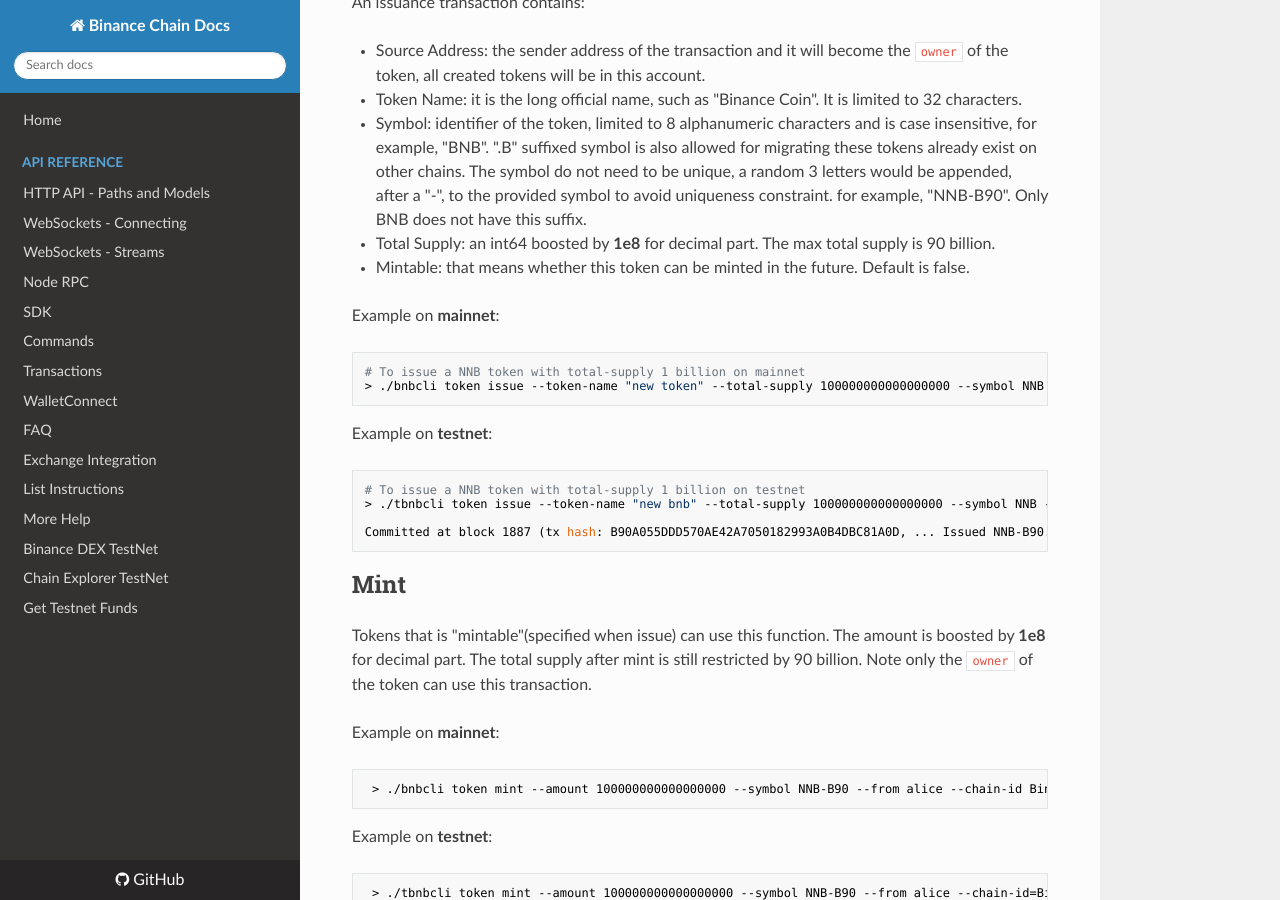
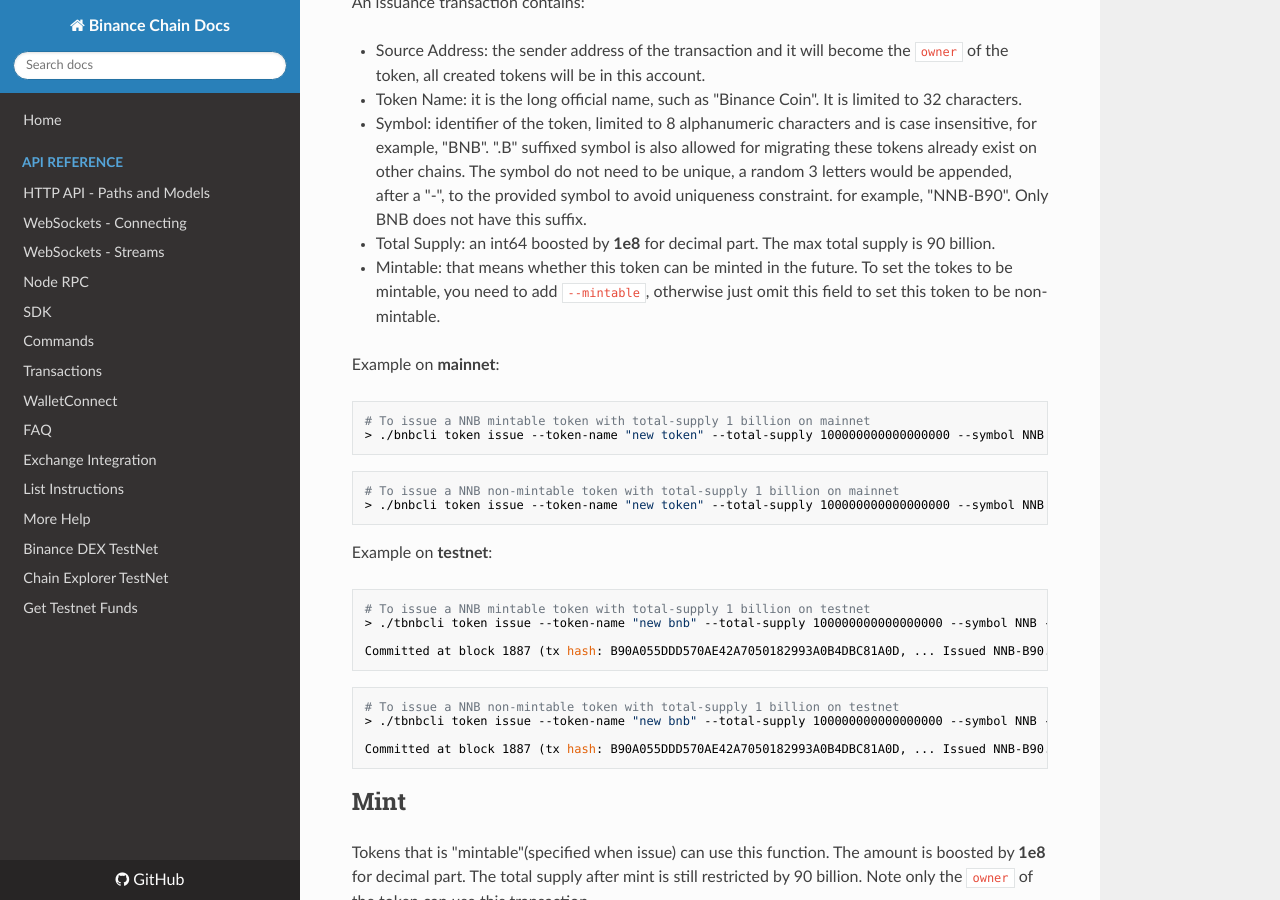
Before and after one commit to yash-sharma1/docs-site, an MkDocs documentation site: the page built from docs/tokens.md, in a window 1280 px wide and 900 px high, scrolled down 693 px. Built offline with MkDocs 1.6.1, drawn with Linux system fonts in a browser that asks for light colours; nearby versions of some CDN libraries.

Commit message:
Update tokens.md

````diff
--- a/docs/tokens.md
+++ b/docs/tokens.md
@@ -19,25 +19,33 @@
 * Token Name: it is the long official name, such as "Binance Coin". It is limited to 32 characters.
 * Symbol: identifier of the token, limited to 8 alphanumeric characters and is case insensitive, for example, "BNB". ".B" suffixed symbol is also allowed for migrating these tokens already exist on other chains. The symbol do not need to be unique, a random 3 letters would be appended, after a "-", to the provided symbol to avoid uniqueness constraint. for example, "NNB-B90". Only BNB does not have this suffix.
 * Total Supply: an int64 boosted by **1e8** for decimal part. The max total supply is 90 billion.
-* Mintable: that means whether this token can be minted in the future. Default is false.
+* Mintable: that means whether this token can be minted in the future. To set the tokes to be mintable, you need to add `--mintable`, otherwise just omit this field to set this token to be non-mintable.
 
 Example on **mainnet**:
 
 ```bash
-# To issue a NNB token with total-supply 1 billion on mainnet
+# To issue a NNB mintable token with total-supply 1 billion on mainnet
 > ./bnbcli token issue --token-name "new token" --total-supply 100000000000000000 --symbol NNB --mintable --from alice  --chain-id Binance-Chain-Tigris   --node  https://dataseed5.defibit.io:443 --trust-node
 ```
-
+```bash
+# To issue a NNB non-mintable token with total-supply 1 billion on mainnet
+> ./bnbcli token issue --token-name "new token" --total-supply 100000000000000000 --symbol NNB --from alice  --chain-id Binance-Chain-Tigris   --node  https://dataseed5.defibit.io:443 --trust-node
+```
 Example on **testnet**:
 
 ```bash
-# To issue a NNB token with total-supply 1 billion on testnet
+# To issue a NNB mintable token with total-supply 1 billion on testnet
 > ./tbnbcli token issue --token-name "new bnb" --total-supply 100000000000000000 --symbol NNB --mintable --from alice --chain-id=Binance-Chain-Nile --node=data-seed-pre-2-s1.binance.org:80 --trust-node
 
 Committed at block 1887 (tx hash: B90A055DDD570AE42A7050182993A0B4DBC81A0D, ... Issued NNB-B90...)
 ```
 
+```bash
+# To issue a NNB non-mintable token with total-supply 1 billion on testnet
+> ./tbnbcli token issue --token-name "new bnb" --total-supply 100000000000000000 --symbol NNB --from alice --chain-id=Binance-Chain-Nile --node=data-seed-pre-2-s1.binance.org:80 --trust-node
 
+Committed at block 1887 (tx hash: B90A055DDD570AE42A7050182993A0B4DBC81A0D, ... Issued NNB-B90...)
+```
 ## Mint
 Tokens that is "mintable"(specified when issue) can use this function. The amount is  boosted by **1e8** for decimal part. The total supply after mint is still restricted by 90 billion. Note only the `owner` of the token can use this transaction.
 
````
